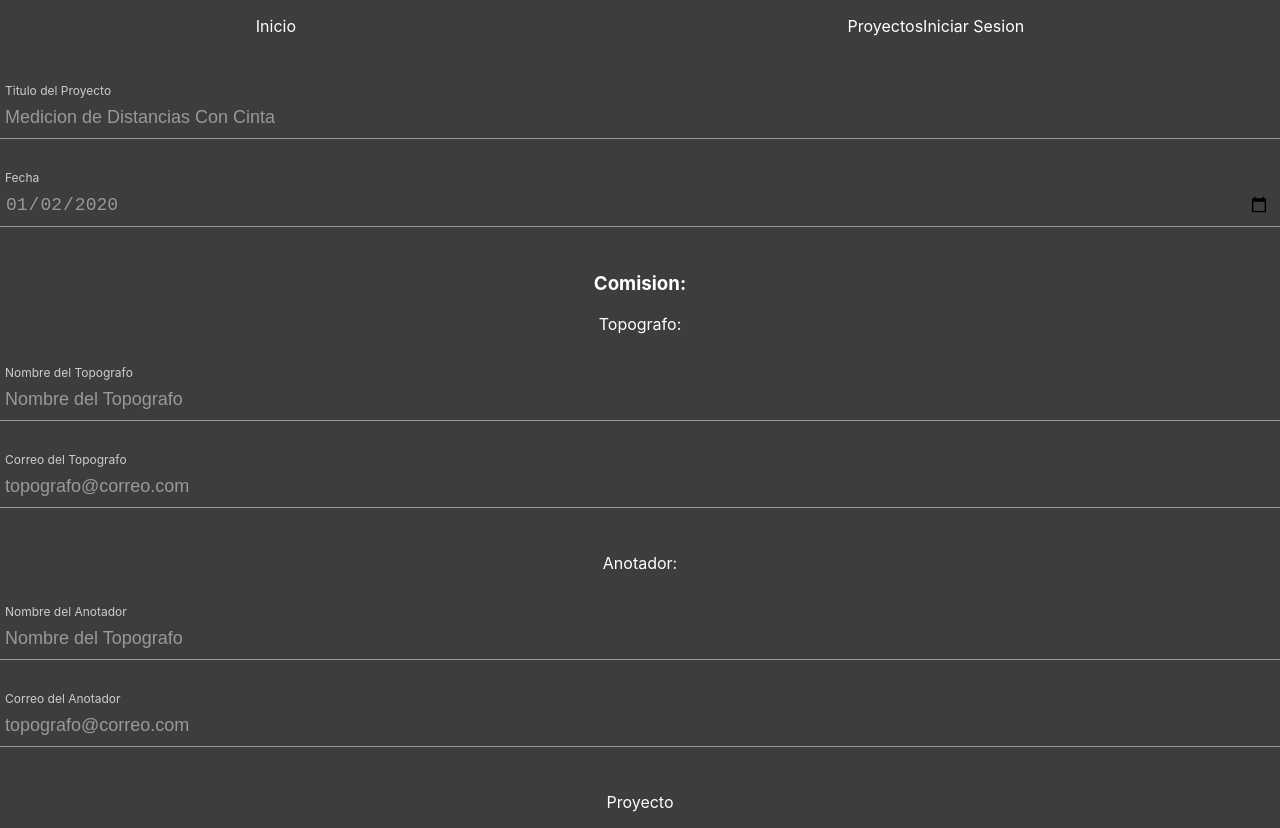
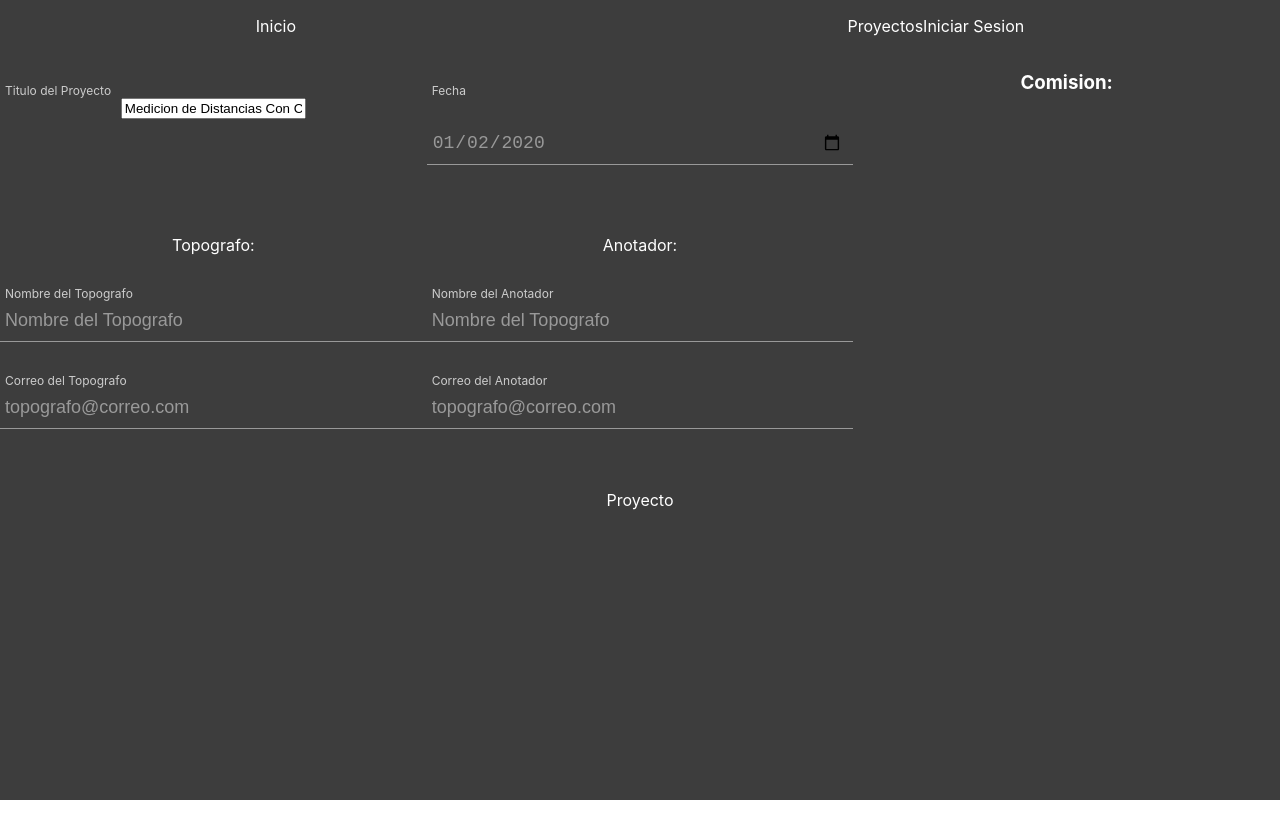
Before and after one commit to devHectorGa/GeomaticWeb, a React (Create React App) app: page /proyectos in a window 1280 px wide. Both pictures are taken after a click on the element 640 px from the left and 207 px from the top of the page. After the commit the page ends 800 px from the top, so only its background shows below. Built offline with nearby package versions, Linux system fonts and the light colour scheme; no server answers.

Commit message:
Soluciones de renderizado de informe y modificaciones de visualización en proyecto

```diff
--- a/src/components/calculo-distancias-precisiones/calculo-distancias-precisiones.component.jsx
+++ b/src/components/calculo-distancias-precisiones/calculo-distancias-precisiones.component.jsx
@@ -52,7 +52,7 @@ const CalculoDistanciasPrecisiones =  ({idx, distancia, handleOnChangeDist }) =>
         <tbody>
           { distancia.lecturas.map(({x,v,v2}, index) => (
             <tr key={index} >
-              <td><input name='x' tipe='number' value={x} onChange={(e)=>handleOnChangeX(index,e.target.value)}/></td>
+              <td><input name='x' type='number' value={x} onChange={(e)=>handleOnChangeX(index,e.target.value)}/></td>
               <td> { tipoNumeroMostrar(v) } </td>
               <td>{ tipoNumeroMostrar(v2) }</td>
             </tr>
--- a/src/components/proyect-view/proyect-view.details.js
+++ b/src/components/proyect-view/proyect-view.details.js
@@ -2,25 +2,31 @@ import React from "react";
 import { connect } from "react-redux";
 import { withRouter } from "react-router-dom";
 import { compose } from "redux";
+import { ProyectDetailContainer, TitleContainer } from "./proyect-view.styles";
 
 import { selectProyect } from "../../redux/proyects/proyects.selectors";
 import FormInput from "../form-input/form-input.component";
 
-const ProyectDetails = ({ proyect }) => (
-  <div>
-    <FormInput
+const ProyectDetails = ({ proyect }) => {
+  let handleChange = () => {};
+  let handleOnChangecommission = () => {};
+  let handleOnChangeAnnotator = () => {};
+  return (
+    <ProyectDetailContainer>
+      <TitleContainer
         name="title"
         label="Titulo del Proyecto"
         value={proyect.title}
-      // handleChange={handleChange}
+        handleChange={handleChange}
         required
       />
+
       <FormInput
         name="date"
         type="date"
         label="Fecha"
         value={new Date(proyect.date).toISOString().split("T")[0]}
-      // handleChange={handleChange}
+        handleChange={handleChange}
         required
       />
       <h3>Comision:</h3>
@@ -30,7 +36,7 @@ const ProyectDetails = ({ proyect }) => (
           name="name"
           label="Nombre del Topografo"
           value={proyect.commission.surveyor.name}
-        // handleChange={handleOnChangecommission}
+          handleChange={handleOnChangecommission}
           required
         />
         <FormInput
@@ -38,29 +44,30 @@ const ProyectDetails = ({ proyect }) => (
           type="email"
           label="Correo del Topografo"
           value={proyect.commission.surveyor.email}
-        // handleChange={handleOnChangecommission}
+          handleChange={handleOnChangecommission}
           required
         />
       </div>
       <div>
         Anotador:
         <FormInput
-        name="date"
+          name="name"
           label="Nombre del Anotador"
           value={proyect.commission.surveyor.name}
-        // handleChange={handleOnChangecommission}
+          handleChange={handleOnChangeAnnotator}
           required
         />
         <FormInput
           name="email"
           label="Correo del Anotador"
           value={proyect.commission.surveyor.email}
-        // handleChange={handleOnChangecommission}
+          handleChange={handleOnChangecommission}
           required
         />
       </div>
-  </div>
+    </ProyectDetailContainer>
   );
+};
 
 const mapStateToProps = (state, ownProps) => ({
   proyect: selectProyect(ownProps.match.params.proyectId)(state)
--- a/src/components/proyect-view/proyect-view.styles.js
+++ b/src/components/proyect-view/proyect-view.styles.js
@@ -1,4 +1,12 @@
 import styled from "styled-components";
 import ProyectTemplate from "./proyect-view.template";
+import FormInput from "../form-input/form-input.component";
 
 export const ProyectContainer = styled(ProyectTemplate)``;
+
+export const ProyectDetailContainer = styled.div`
+  display: grid;
+  grid-template-columns: repeat(3, 1fr);
+`;
+
+export const TitleContainer = styled(FormInput)``;
--- a/src/redux/proyects/proyects.sagas.js
+++ b/src/redux/proyects/proyects.sagas.js
@@ -2,15 +2,17 @@ import { takeLatest, put, all, call } from "redux-saga/effects";
 import ProyectsActionTypes from "./proyects.types";
 import { addProyectComplete } from "./proyects.actions";
 
+const dataCommission = {name: "", email: ""}
+
 const proyectTemplate = {
   title: "Nuevo Proyecto",
-  place: "",
+  place: "Desconocido",
   date: new Date(),
   type: "",
   commission: {
-    surveyor: {},
-    annotator: {},
-    auxiliary: []
+    surveyor: dataCommission,
+    annotator: dataCommission,
+    auxiliary: [dataCommission]
   },
   equipment: [""],
   data: {}
```
Also changed, not shown: 6 other files (tests, documents, lock files or other folders). Lines whose indentation alone changed are shown as unchanged.
